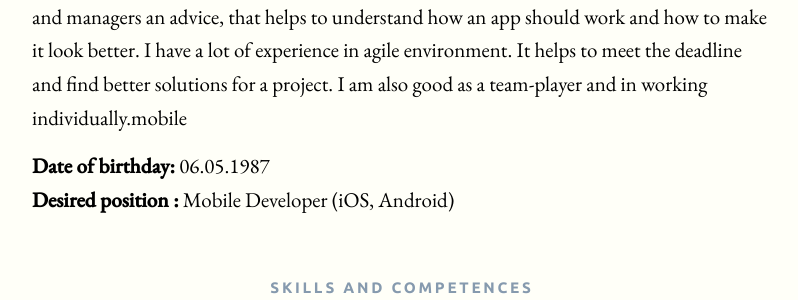
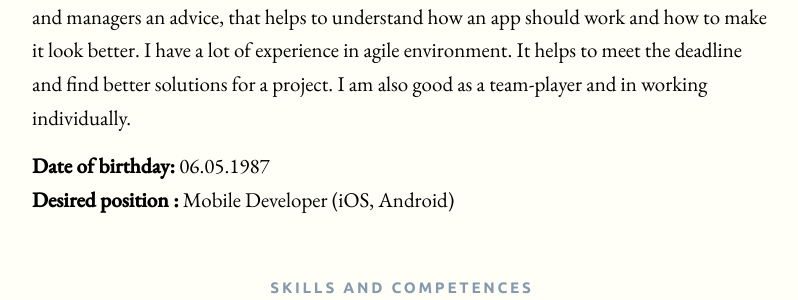
Before and after one commit to alobanov/alobanov.github.io, a Jekyll site: the page built from resume_en.md, in a window 1280 px wide and 900 px high. Shown: the part 363-663 px from the top of the window, without its empty margins (238-1036 px from the left). Built offline with Jekyll 4.4.1, drawn with Linux system fonts in a browser that asks for light colours; emoji names are drawn with the system emoji font; some web fonts are replaced; some of the changed text lies outside the part shown.

Commit message:
Update resume_en.md

```diff
--- a/resume_en.md
+++ b/resume_en.md
@@ -6,7 +6,7 @@
 ## Lobanov Aleksey
 
 #### Let me introduce myself :coffee:
-I am an mobile developer based in Ekaterinburg, Russia. My real passion is creating of ios applications with an interface that should be easy to use. I have a full understanding the process of software engineering, development life cycle. I am always ready to give designers and managers an advice, that helps to understand how an app should work and how to make it look better. I have a lot of experience in agile environment. It helps to meet the deadline and find better solutions for a project. I am also good as a team-player and in working individually.mobile
+I am an mobile developer based in Ekaterinburg, Russia. My real passion is creating of ios applications with an interface that should be easy to use. I have a full understanding the process of software engineering, development life cycle. I am always ready to give designers and managers an advice, that helps to understand how an app should work and how to make it look better. I have a lot of experience in agile environment. It helps to meet the deadline and find better solutions for a project. I am also good as a team-player and in working individually.
 
 **Date of birthday:** 06.05.1987<br/>
 **Desired position :** Mobile Developer (iOS, Android)
@@ -78,7 +78,7 @@
     - had work with printers and barcode scanners SDK, implemented convenient wrappers for development with it
     - language Objective-C
 <br/><br/>
-2. Implementation the mobile application for [UBRA Boats](http://www.unitedboatridersassociation.com/), which are an analogue of UBER application for water transport.
+2. Implementation the mobile application for UBRA Boats, which are an analogue of UBER application for water transport.
     - had implemented two apps for riders and shkipers
     - business logic includes: geolocation search places, clasterization of items on map, location tracking by trips, messaging
     - push notifications
```
